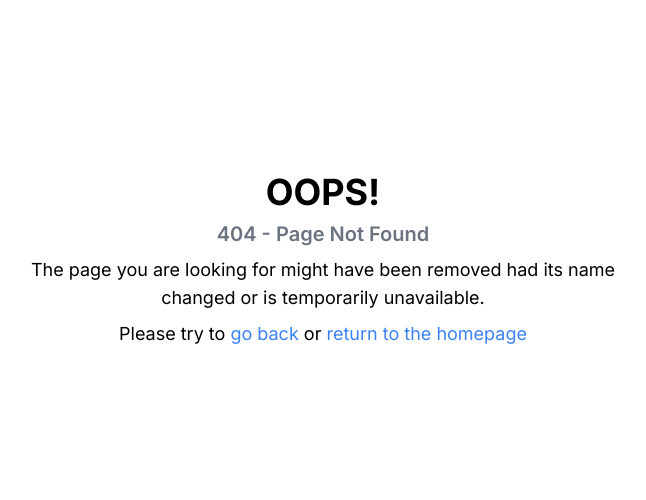
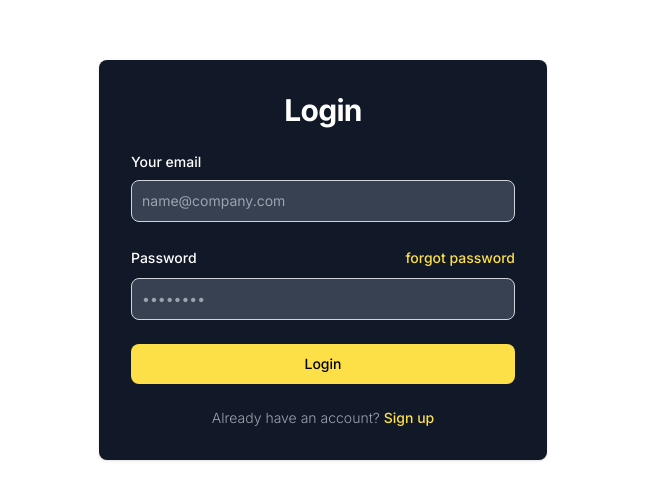
Before and after one commit to rohitbedwal9/ace-enterprises, a Next.js app: page /login in a window 1280 px wide. Before the commit this address had no page. Shown: the part 140-640 px from the top of the page, without its empty margins (317-963 px from the left). Built offline with nearby package versions, Linux system fonts and the light colour scheme.

Commit message:
added login forget password pages

```diff
--- /dev/null
+++ b/src/app/forgotpassword/page.js
@@ -0,0 +1,48 @@
+export default function ForgotPassword() {
+    return (
+        <>
+            <section className="bg-white h-screen">
+                <div className="flex flex-col items-center justify-center px-4 md:px-6 py-6 md:py-8 mx-auto md:h-screen lg:py-0">
+                    <div className="w-full bg-gray-900 rounded-lg shadow  md:mt-0 sm:max-w-md xl:p-0 ">
+                        <div className="p-6 space-y-4 md:space-y-6 sm:p-8">
+                            <h1 className="text-center text-2xl font-bold leading-tight tracking-tight text-white md:text-3xl ">
+                               Forgot Password
+                            </h1>
+                            <form className="space-y-4 md:space-y-6" action="#">
+                                <div>
+                                    <label htmlFor="email" className="block mb-2 text-sm font-medium text-gray-900 dark:text-white">
+                                        Your email
+                                    </label>
+                                    <input
+                                        type="email"
+                                        name="email"
+                                        id="email"
+                                        className=" bg-gray-700 border border-gray-300 text-white sm:text-sm rounded-lg focus:ring-primary-600 focus:border-primary-600 block w-full p-2.5 "
+                                        placeholder="name@company.com"
+                                        required
+                                    />
+                                </div>
+
+
+
+                                <button
+                                    type="submit"
+
+                                    className="w-full text-black bg-yellow-300 hover:bg-yellow-400 focus:ring-4 focus:outline-none focus:ring-yellow-300 font-medium rounded-lg text-sm px-5 py-2.5 text-center"
+                                >
+                                    Submit
+                                </button>
+                                <p className="text-sm text-center font-light text-gray-500 ">
+                                    go back to login{' '}
+                                    <a href="/login" className="font-medium text-yellow-300 hover:underline ">
+                                        Login
+                                    </a>
+                                </p>
+                            </form>
+                        </div>
+                    </div>
+                </div>
+            </section>
+        </>
+    );
+}
--- a/src/app/home/page.js
+++ b/src/app/home/page.js
@@ -1,4 +1,4 @@
-import {Banner ,Projects, Services, Contact, Footer, Statics} from "@/components";
+import { Banner, Statics, Projects, Services, Contact, Footer} from '@/components';
 
 export default function Home() {
   return (
--- /dev/null
+++ b/src/app/login/page.js
@@ -0,0 +1,67 @@
+
+export default function Login() {
+    return (
+        <>
+            <section className="bg-white h-screen">
+                <div className="flex flex-col items-center justify-center px-4 md:px-6 py-4 md:py-8 md:mx-auto md:h-screen lg:py-0">
+                    <div className="w-full bg-gray-900 rounded-lg shadow  md:mt-0 sm:max-w-md xl:p-0 ">
+                        <div className="p-6 space-y-4 md:space-y-6 sm:p-8">
+                            <h1 className="text-center text-2xl font-bold leading-tight tracking-tight text-white md:text-3xl ">
+                                Login
+                            </h1>
+                            <form className="space-y-4 md:space-y-6" action="#">
+                                <div>
+                                    <label htmlFor="email" className="block mb-2 text-sm font-medium text-white">
+                                        Your email
+                                    </label>
+                                    <input
+                                        type="email"
+                                        name="email"
+                                        id="email"
+
+
+                                        className=" bg-gray-700 border border-gray-300 text-white sm:text-sm rounded-lg focus:ring-primary-600 focus:border-primary-600 block w-full p-2.5 "
+                                        placeholder="name@company.com"
+                                        required
+                                    />
+                                </div>
+                                <div>
+                                    <div className="flex justify-between items-center">
+                                        <label className="block text-sm font-medium leading-6 text-white"
+
+                                        >Password</label>
+                                        <a className="block text-sm hover:underline text-yellow-300 hover:text-yellow-400 font-medium leading-6 " href="/forgotpassword">forgot password</a>
+                                    </div>
+
+
+                                    <input
+                                        type="password"
+                                        name="password"
+                                        id="password"
+                                        placeholder="••••••••"
+                                        className="mt-2 bg-gray-700 border border-gray-300 text-white sm:text-sm rounded-lg focus:ring-primary-600 focus:border-primary-600 block w-full p-2.5 "
+                                        required
+                                    />
+                                </div>
+
+
+                                <button
+                                    type="submit"
+                                    className="w-full text-black bg-yellow-300 hover:bg-yellow-400 focus:ring-4 focus:outline-none focus:ring-yellow-300 font-medium rounded-lg text-sm px-5 py-2.5 text-center"
+                                >
+                                    Login
+                                </button>
+                                <p className="text-sm text-center font-light text-gray-400 ">
+                                    Already have an account?{' '}
+                                    <a href="/signup" className="font-medium text-yellow-300 hover:underline ">
+                                        Sign up
+                                    </a>
+                                </p>
+                            </form>
+                        </div>
+                    </div>
+                </div>
+            </section>
+        </>
+    );
+}
--- a/src/app/signup/page.jsx
+++ b/src/app/signup/page.jsx
@@ -1,5 +1,5 @@
 "use client"
-
+import { FcGoogle } from 'react-icons/fc';
 import { EmailVerify, register, google } from '@/utils/firebaseMethods';
 import React, { useState } from 'react';
 
@@ -16,15 +16,16 @@ const SignUp = () => {
         await EmailVerify()
         const msg = await register(email, password, name, number)
         console.log(msg)
+
     }
 
     return (
         <>
-            <section className="bg-gray-50 dark:bg-gray-900">
-                <div className="flex flex-col items-center justify-center px-6 py-8 mx-auto md:h-screen lg:py-0">
-                    <div className="w-full bg-white rounded-lg shadow dark:border md:mt-0 sm:max-w-md xl:p-0 dark:bg-gray-800 dark:border-gray-700">
+            <section className="bg-white">
+                <div className="flex flex-col items-center justify-center px-2 py-4 mx-auto md:h-screen lg:py-0 w-fll">
+                    <div className="w-full  rounded-lg shadow bg-gray-900 md:mt-0 sm:max-w-md xl:p-0">
                         <div className="p-6 space-y-4 md:space-y-6 sm:p-8">
-                            <h1 className="text-center text-2xl font-bold leading-tight tracking-tight text-gray-900 md:text-3xl dark:text-white">
+                            <h1 className="text-center text-2xl font-bold leading-tight tracking-tight text-yellow-300 md:text-3xl ">
                                 Create an account
                             </h1>
                             <form onSubmit={(e) => Register(e)} className="space-y-4 md:space-y-6" action="#">
@@ -64,13 +65,14 @@ const SignUp = () => {
                                         Phone Number
                                     </label>
                                     <input
-                                        type="number"
+                                        type="tel"
                                         name="number"
+                                        pattern="[0-9]{10}"
                                         id="number"
                                         value={number}
                                         onChange={(e) => setNumber(e.target.value)}
                                         className="bg-gray-50 border border-gray-300 text-gray-900 sm:text-sm rounded-lg focus:ring-primary-600 focus:border-primary-600 block w-full p-2.5 dark:bg-gray-700 dark:border-gray-600 dark:placeholder-gray-400 dark:text-white dark:focus:ring-blue-500 dark:focus:border-blue-500"
-                                        placeholder="phone number"
+                                        placeholder="10 digit phone number"
                                         required
                                     />
                                 </div>
@@ -89,26 +91,14 @@ const SignUp = () => {
                                         required
                                     />
                                 </div>
-                                <div>
-                                    <label htmlFor="confirm-password" className="block mb-2 text-sm font-medium text-gray-900 dark:text-white">
-                                        Confirm password
-                                    </label>
-                                    <input
-                                        type="password"
-                                        name="confirm-password"
-                                        id="confirm-password"
-                                        placeholder="••••••••"
-                                        className="bg-gray-50 border border-gray-300 text-gray-900 sm:text-sm rounded-lg focus:ring-primary-600 focus:border-primary-600 block w-full p-2.5 dark:bg-gray-700 dark:border-gray-600 dark:placeholder-gray-400 dark:text-white dark:focus:ring-blue-500 dark:focus:border-blue-500"
-                                        required
-                                    />
-                                </div>
+
                                 <div className="flex items-start">
                                     <div className="flex items-center h-5">
                                         <input
                                             id="terms"
                                             aria-describedby="terms"
                                             type="checkbox"
-                                            className=" accent-orange-500 w-4 h-4 border border-orange-400 rounded bg-orange-400 focus:ring-3 focus:ring-orange-300 dark:bg-orange-400 dark:border-orange-400 dark:focus:ring-orange-400 dark:ring-offset-orange-400"
+                                            className=" accent-yellow-300 w-4 h-4 border border-yellow-400 rounded bg-white"
                                             required
                                         />
                                     </div>
@@ -123,20 +113,20 @@ const SignUp = () => {
                                 </div>
                                 <button
                                     type="submit"
-                                    className="w-full text-white bg-orange-400 hover:bg-orange-500 focus:ring-4 focus:outline-none focus:ring-orange-300 font-medium rounded-lg text-sm px-5 py-2.5 text-center dark:bg-orange-400 dark:hover:bg-orange-500 dark:focus:ring-primary-800"
+                                    className="w-full text-black bg-yellow-300 hover:bg-yellow-400 focus:ring-4 focus:outline-none focus:ring-orange-300 font-medium rounded-lg text-sm px-5 py-2.5 text-center  dark:focus:ring-primary-800"
                                 >
                                     Create an account
                                 </button>
                                 <button
                                     onClick={() => google()}
-                                    className="w-full text-white bg-green-400 hover:bg-green-500 focus:ring-4 focus:outline-none focus:ring-orange-300 font-medium rounded-lg text-sm px-5 py-2.5 text-center dark:bg-orange-400 dark:hover:bg-orange-500 dark:focus:ring-primary-800"
+                                    className="w-full text-black  bg-white focus:ring-4 focus:outline-none focus:ring-yellow-300 font-medium rounded-lg text-sm py-2.5 text-center  flex gap-2 justify-center items-center"
                                 >
-                                    Google
+                                   SignUp With <FcGoogle size={20} />
                                 </button>
 
                                 <p className="text-sm font-light text-gray-500 dark:text-gray-400">
                                     Already have an account?{' '}
-                                    <a href="/login" className="font-medium text-orange-400 hover:underline dark:text-orange-400">
+                                    <a href="/login" className="font-medium text-yellow-300 hover:underline ">
                                         Login
                                     </a>
 
```
Also changed, not shown: src/components/banner/index.js (+2 -7 lines), public/images/solar-bg.jpg (added), src/components/projects/index.js (renamed from src/components/projects/index.jsx), src/components/services/index.js (renamed from src/components/services/index.jsx).
